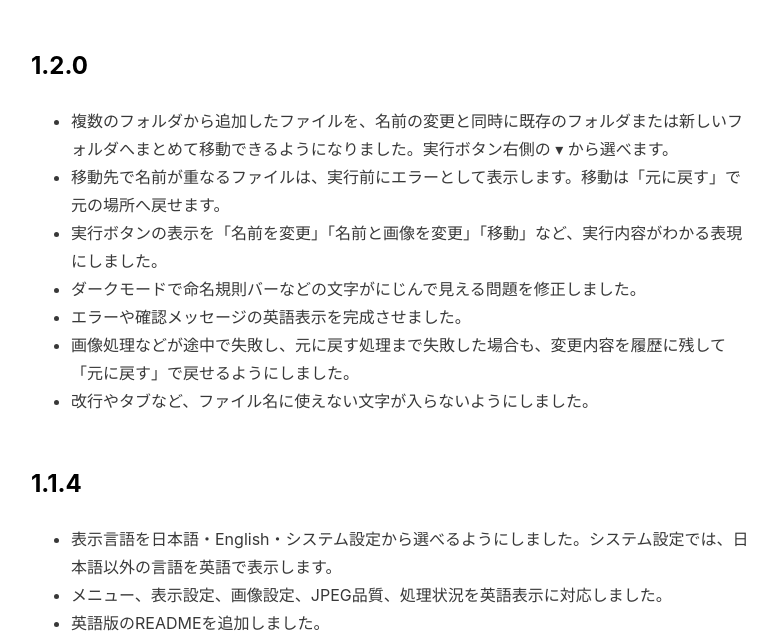
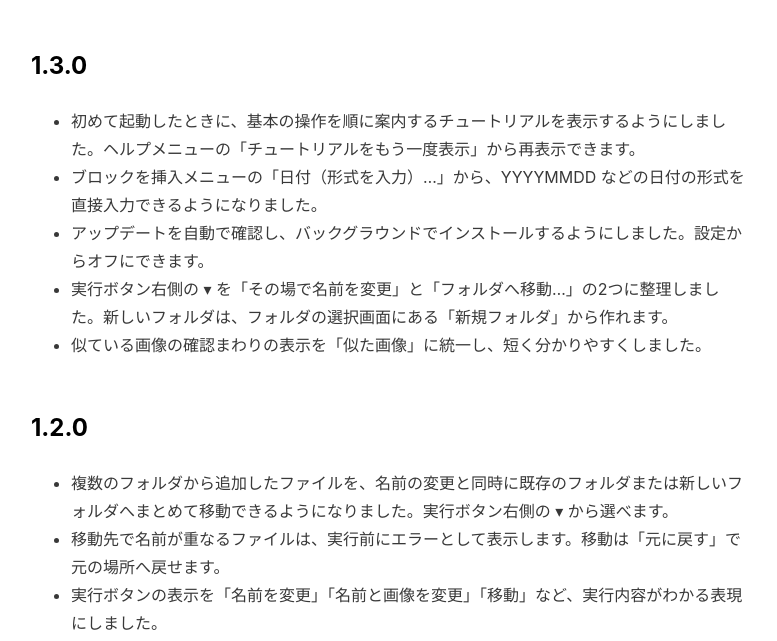
Before and after one commit to hirakke/FileRenamer, a plain HTML site: page docs/release-notes.html in a window 1280 px wide. Shown: the part 155-796 px from the top of the page, without its empty margins (249-1026 px from the left). Drawn offline with Linux system fonts and the light colour scheme.

Commit message:
Prepare 1.3.0 release
Co-Authored-By: Claude Opus 5.5 <noreply@anthropic.com>

```diff
--- a/docs/release-notes.html
+++ b/docs/release-notes.html
@@ -18,6 +18,14 @@
   <main>
     <p><a href="./">← FileRenamer</a></p>
     <h1>更新履歴</h1>
+    <h2>1.3.0</h2>
+    <ul>
+      <li>初めて起動したときに、基本の操作を順に案内するチュートリアルを表示するようにしました。ヘルプメニューの「チュートリアルをもう一度表示」から再表示できます。</li>
+      <li>ブロックを挿入メニューの「日付（形式を入力）…」から、YYYYMMDD などの日付の形式を直接入力できるようになりました。</li>
+      <li>アップデートを自動で確認し、バックグラウンドでインストールするようにしました。設定からオフにできます。</li>
+      <li>実行ボタン右側の ▾ を「その場で名前を変更」と「フォルダへ移動…」の2つに整理しました。新しいフォルダは、フォルダの選択画面にある「新規フォルダ」から作れます。</li>
+      <li>似ている画像の確認まわりの表示を「似た画像」に統一し、短く分かりやすくしました。</li>
+    </ul>
     <h2>1.2.0</h2>
     <ul>
       <li>複数のフォルダから追加したファイルを、名前の変更と同時に既存のフォルダまたは新しいフォルダへまとめて移動できるようになりました。実行ボタン右側の ▾ から選べます。</li>
```
Also changed, not shown: 2 other files.
